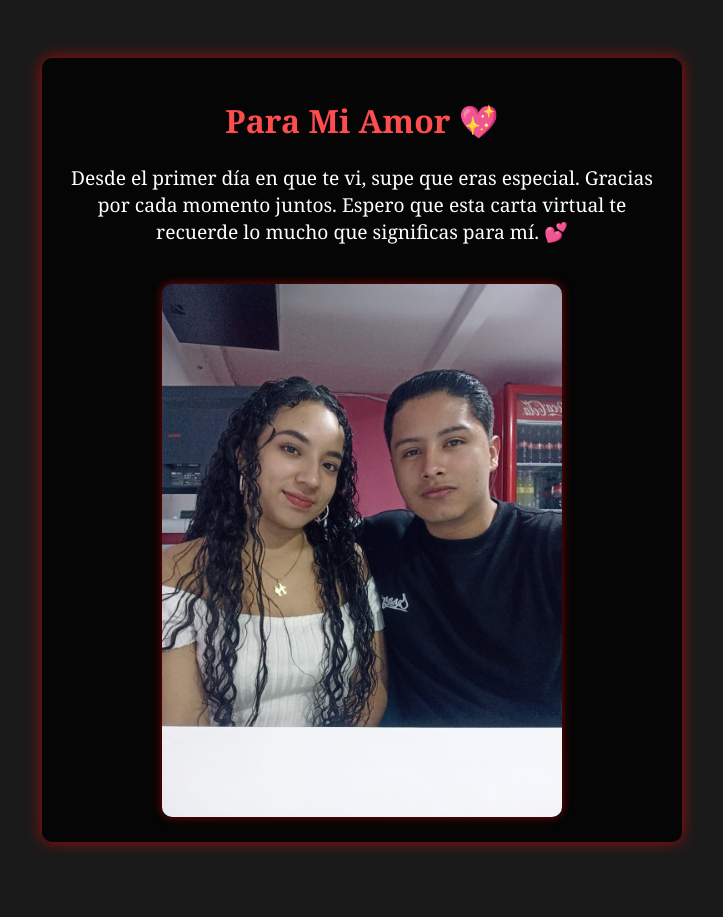
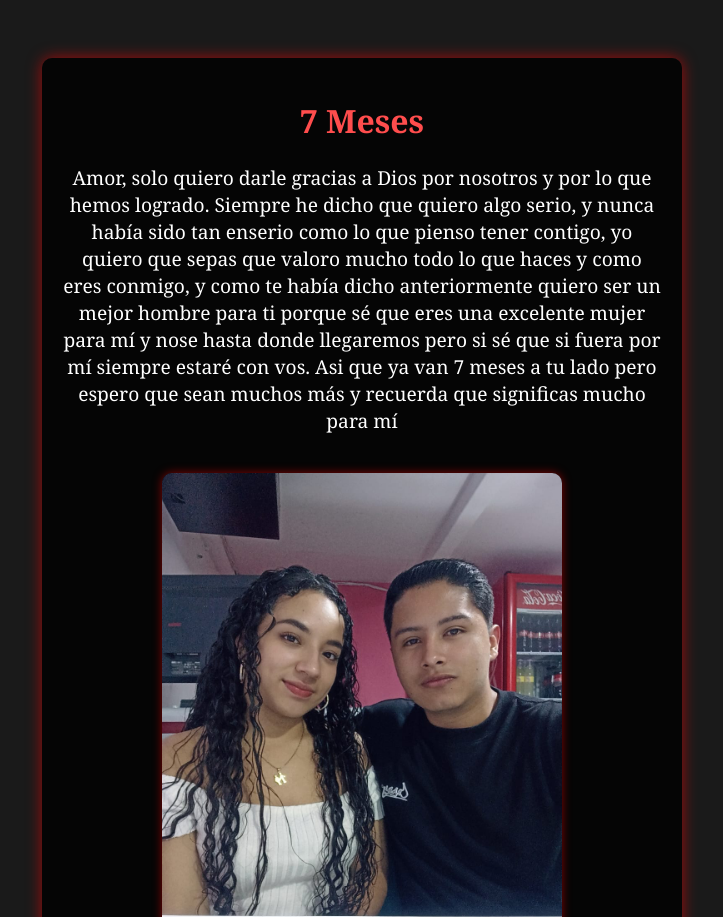
Before and after one commit to Jeferson-1973/Jeferson-1973.github.io, a plain HTML site: page index.html in a window 1280 px wide. Shown: the top 917 px of the page, without its empty margins (278-1001 px from the left). Drawn offline with Linux system fonts and the light colour scheme.

Commit message:
escribí la carta

```diff
--- a/index.html
+++ b/index.html
@@ -43,9 +43,15 @@
 </head>
 <body>
     <div class="carta">
-        <h1>Para Mi Amor 💖</h1>
-        <p>Desde el primer día en que te vi, supe que eras especial. Gracias por cada momento juntos.
-           Espero que esta carta virtual te recuerde lo mucho que significas para mí. 💕</p>
+        <h1>7 Meses</h1>
+        <p>Amor, solo quiero darle gracias a Dios por nosotros y por lo que hemos logrado.
+            Siempre he dicho que quiero algo serio, y nunca había sido tan enserio como lo que pienso tener contigo,
+            yo quiero que sepas que valoro mucho todo lo que haces y como eres conmigo, y como te había dicho anteriormente
+            quiero ser un mejor hombre para ti porque sé que eres una excelente mujer para mí y nose hasta donde llegaremos
+            pero si sé que si fuera por mí siempre estaré con vos.
+            Asi que ya van 7 meses a tu lado pero espero que sean muchos más y recuerda que significas mucho para mí
+
+        </p>
         <img src="nosotros.jpg" alt="Nuestra foto juntos" class="photo">
     </div>
 </body>
```
